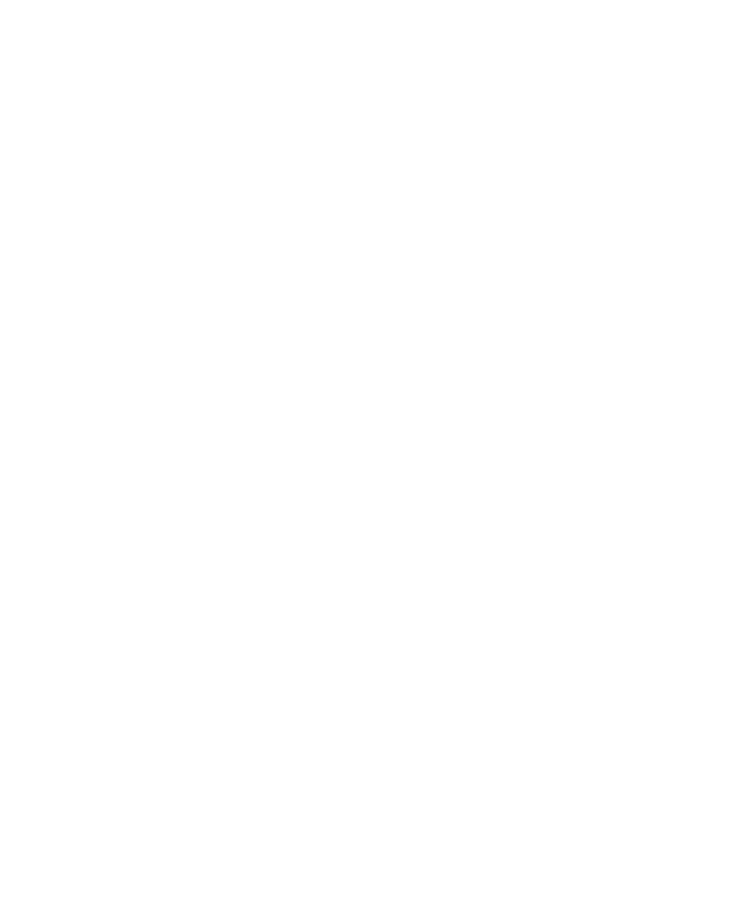
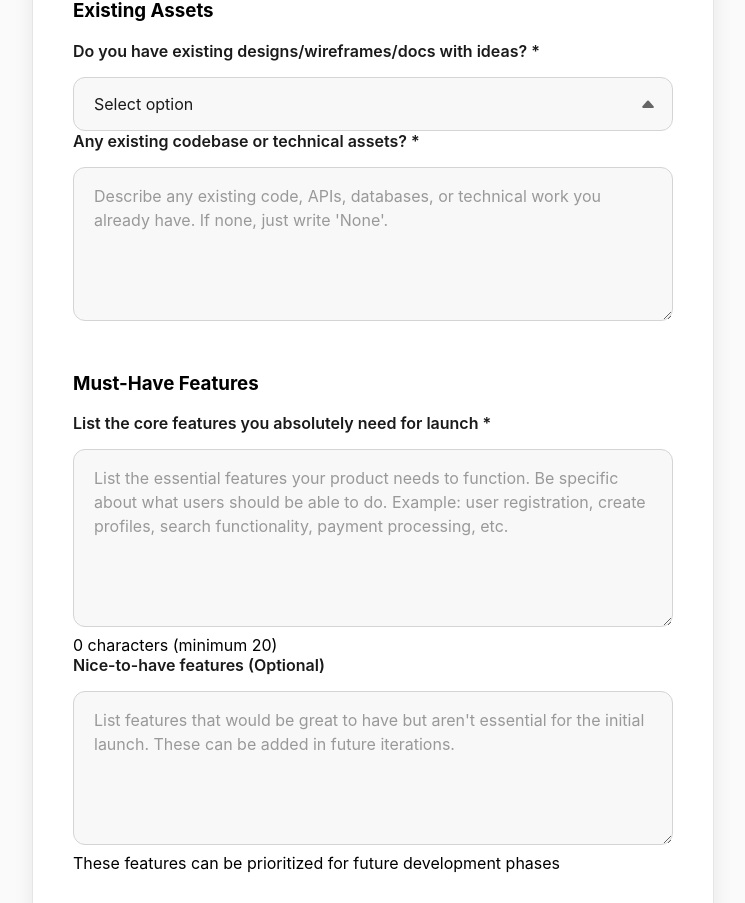
Before and after one commit to HehLul/apex_startups, a React (Vite) app in the folder website/: page /onboarding3 in a window 1280 px wide. Before the commit this address had no page. Shown: the part 451-1354 px from the top of the page, without its empty margins (267-1012 px from the left). Before the commit the page ends 800 px from the top, so only its background shows below. Built offline with nearby package versions, Linux system fonts and the light colour scheme.

Commit message:
feat(page2): add features question

```diff
--- a/website/src/App.jsx
+++ b/website/src/App.jsx
@@ -3,6 +3,7 @@
 import LandingPage from "./pages/LandingPage/LandingPage";
 import Page1 from "./pages/Onboarding/Page1";
 import Page2 from "./pages/Onboarding/Page2";
+import Page3 from "./pages/Onboarding/Page3";
 
 function App() {
   return (
@@ -12,6 +13,7 @@
           <Route path="/" element={<LandingPage />} />
           <Route path="/onboarding" element={<Page1 />} />
           <Route path="/onboarding2" element={<Page2 />} />
+          <Route path="/onboarding3" element={<Page3 />} />
         </Routes>
       </Router>
     </div>
--- a/website/src/components/ProgressIndicator/ProgressIndicator.jsx
+++ b/website/src/components/ProgressIndicator/ProgressIndicator.jsx
@@ -48,8 +48,7 @@
             <div className="step-label">
               {index === 0 && "About You"}
               {index === 1 && "Your Project"}
-              {index === 2 && "Requirements"}
-              {index === 3 && "Schedule Call"}
+              {index === 2 && "Schedule Call"}
             </div>
           </div>
         ))}
--- a/website/src/pages/Onboarding/Page1.jsx
+++ b/website/src/pages/Onboarding/Page1.jsx
@@ -69,7 +69,7 @@
 
   return (
     <div className="onboarding-container">
-      <ProgressIndicator currentStep={1} totalSteps={4} />
+      <ProgressIndicator currentStep={1} totalSteps={3} />
 
       <div className="onboarding-content">
         <div className="onboarding-header">
--- a/website/src/pages/Onboarding/Page2.jsx
+++ b/website/src/pages/Onboarding/Page2.jsx
@@ -8,6 +8,8 @@
     description: "",
     timeline: "",
     budget: "",
+    mustHaveFeatures: "",
+    niceToHaveFeatures: "",
     files: [],
   });
   const [errors, setErrors] = useState({});
@@ -57,6 +59,13 @@
       newErrors.budget = "Please select your budget range";
     }
 
+    if (!formData.mustHaveFeatures?.trim()) {
+      newErrors.mustHaveFeatures = "Please list your core features";
+    } else if (formData.mustHaveFeatures.trim().length < 20) {
+      newErrors.mustHaveFeatures =
+        "Please provide more detail about your core features (minimum 20 characters)";
+    }
+
     setErrors(newErrors);
     return Object.keys(newErrors).length === 0;
   };
@@ -81,7 +90,7 @@
 
   return (
     <div className="onboarding-container">
-      <ProgressIndicator currentStep={2} totalSteps={4} />
+      <ProgressIndicator currentStep={2} totalSteps={3} />
 
       <div className="onboarding-content">
         <div className="onboarding-header">
@@ -167,6 +176,51 @@
             )}
           </div>
 
+          <div className="form-section">
+            <h3 className="section-title">Must-Have Features</h3>
+
+            <div className="form-group">
+              <label htmlFor="mustHaveFeatures">
+                List the core features you absolutely need for launch *
+              </label>
+              <textarea
+                id="mustHaveFeatures"
+                value={formData.mustHaveFeatures || ""}
+                onChange={(e) =>
+                  handleInputChange("mustHaveFeatures", e.target.value)
+                }
+                placeholder="List the essential features your product needs to function."
+                rows="5"
+                className={errors.mustHaveFeatures ? "error" : ""}
+              />
+              <div className="character-count">
+                {(formData.mustHaveFeatures || "").length} characters (minimum
+                20)
+              </div>
+              {errors.mustHaveFeatures && (
+                <span className="error-message">{errors.mustHaveFeatures}</span>
+              )}
+            </div>
+
+            <div className="form-group">
+              <label htmlFor="niceToHaveFeatures">
+                Nice-to-have features (Optional)
+              </label>
+              <textarea
+                id="niceToHaveFeatures"
+                value={formData.niceToHaveFeatures || ""}
+                onChange={(e) =>
+                  handleInputChange("niceToHaveFeatures", e.target.value)
+                }
+                placeholder="List features that would be great to have but aren't essential for the initial launch."
+                rows="4"
+              />
+              <div className="helper-text">
+                These features can be prioritized for future development phases
+              </div>
+            </div>
+          </div>
+
           <div className="form-group">
             <label htmlFor="files">Upload supporting files (Optional)</label>
             <div className="file-upload-area">
--- /dev/null
+++ b/website/src/pages/Onboarding/Page3.jsx
@@ -0,0 +1,185 @@
+import React, { useState } from "react";
+import "./OnboardingStyles.css";
+import ProgressIndicator from "../../components/ProgressIndicator/ProgressIndicator";
+
+const Page3 = () => {
+  const [formData, setFormData] = useState({
+    hasDesigns: "",
+    hasCodebase: "",
+    mustHaveFeatures: "",
+    niceToHaveFeatures: "",
+  });
+  const [errors, setErrors] = useState({});
+
+  const handleInputChange = (field, value) => {
+    setFormData((prev) => ({
+      ...prev,
+      [field]: value,
+    }));
+
+    // Clear error when user starts typing
+    if (errors[field]) {
+      setErrors((prev) => ({
+        ...prev,
+        [field]: "",
+      }));
+    }
+  };
+
+  const validateForm = () => {
+    const newErrors = {};
+
+    if (!formData.hasDesigns) {
+      newErrors.hasDesigns = "Please let us know about your existing designs";
+    }
+
+    if (!formData.hasCodebase?.trim()) {
+      newErrors.hasCodebase =
+        "Please let us know about any existing technical assets";
+    }
+
+    if (!formData.mustHaveFeatures?.trim()) {
+      newErrors.mustHaveFeatures = "Please list your core features";
+    } else if (formData.mustHaveFeatures.trim().length < 20) {
+      newErrors.mustHaveFeatures =
+        "Please provide more detail about your core features (minimum 20 characters)";
+    }
+
+    setErrors(newErrors);
+    return Object.keys(newErrors).length === 0;
+  };
+
+  const handleNext = () => {
+    if (validateForm()) {
+      // Store form data in localStorage
+      localStorage.setItem("onboardingPage3", JSON.stringify(formData));
+
+      // Navigate to next page (you'll implement this routing)
+      console.log("Page 3 form data saved:", formData);
+      alert("Form submitted! (Add routing to next page here)");
+    }
+  };
+
+  const handleBack = () => {
+    // Save current data and go back
+    localStorage.setItem("onboardingPage3", JSON.stringify(formData));
+    console.log("Going back to page 2");
+    // Add routing back to page 2
+  };
+
+  return (
+    <div className="onboarding-container">
+      <ProgressIndicator currentStep={3} totalSteps={4} />
+
+      <div className="onboarding-content">
+        <div className="onboarding-header">
+          <h1>Let's talk technical requirements</h1>
+          <p>Help us understand your existing assets and feature needs</p>
+        </div>
+
+        <form className="onboarding-form">
+          <div className="form-section">
+            <h3 className="section-title">Existing Assets</h3>
+
+            <div className="form-group">
+              <label htmlFor="hasDesigns">
+                Do you have existing designs/wireframes/docs with ideas? *
+              </label>
+              <select
+                id="hasDesigns"
+                value={formData.hasDesigns}
+                onChange={(e) =>
+                  handleInputChange("hasDesigns", e.target.value)
+                }
+                className={errors.hasDesigns ? "error" : ""}
+              >
+                <option value="">Select option</option>
+                <option value="yes">Yes, I have designs/wireframes</option>
+                <option value="no">No, I don't have any</option>
+                <option value="need-help">Need help with this</option>
+              </select>
+              {errors.hasDesigns && (
+                <span className="error-message">{errors.hasDesigns}</span>
+              )}
+            </div>
+
+            <div className="form-group">
+              <label htmlFor="hasCodebase">
+                Any existing codebase or technical assets? *
+              </label>
+              <textarea
+                id="hasCodebase"
+                value={formData.hasCodebase}
+                onChange={(e) =>
+                  handleInputChange("hasCodebase", e.target.value)
+                }
+                placeholder="Describe any existing code, APIs, databases, or technical work you already have. If none, just write 'None'."
+                rows="3"
+                className={errors.hasCodebase ? "error" : ""}
+              />
+              {errors.hasCodebase && (
+                <span className="error-message">{errors.hasCodebase}</span>
+              )}
+            </div>
+          </div>
+
+          <div className="form-section">
+            <h3 className="section-title">Must-Have Features</h3>
+
+            <div className="form-group">
+              <label htmlFor="mustHaveFeatures">
+                List the core features you absolutely need for launch *
+              </label>
+              <textarea
+                id="mustHaveFeatures"
+                value={formData.mustHaveFeatures}
+                onChange={(e) =>
+                  handleInputChange("mustHaveFeatures", e.target.value)
+                }
+                placeholder="List the essential features your product needs to function. Be specific about what users should be able to do. Example: user registration, create profiles, search functionality, payment processing, etc."
+                rows="6"
+                className={errors.mustHaveFeatures ? "error" : ""}
+              />
+              <div className="character-count">
+                {formData.mustHaveFeatures.length} characters (minimum 20)
+              </div>
+              {errors.mustHaveFeatures && (
+                <span className="error-message">{errors.mustHaveFeatures}</span>
+              )}
+            </div>
+
+            <div className="form-group">
+              <label htmlFor="niceToHaveFeatures">
+                Nice-to-have features (Optional)
+              </label>
+              <textarea
+                id="niceToHaveFeatures"
+                value={formData.niceToHaveFeatures}
+                onChange={(e) =>
+                  handleInputChange("niceToHaveFeatures", e.target.value)
+                }
+                placeholder="List features that would be great to have but aren't essential for the initial launch. These can be added in future iterations."
+                rows="4"
+              />
+              <div className="helper-text">
+                These features can be prioritized for future development phases
+              </div>
+            </div>
+          </div>
+        </form>
+
+        <div className="form-actions">
+          <button type="button" className="btn-back" onClick={handleBack}>
+            ← Back
+          </button>
+          <button type="button" className="btn-next" onClick={handleNext}>
+            Continue
+            <span className="arrow">→</span>
+          </button>
+        </div>
+      </div>
+    </div>
+  );
+};
+
+export default Page3;
```
